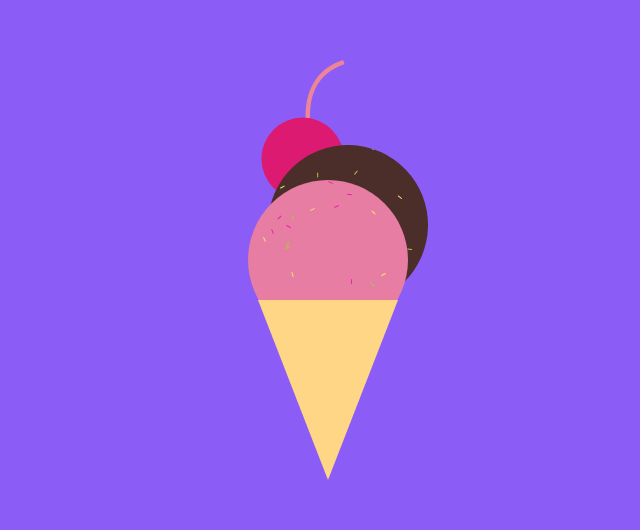
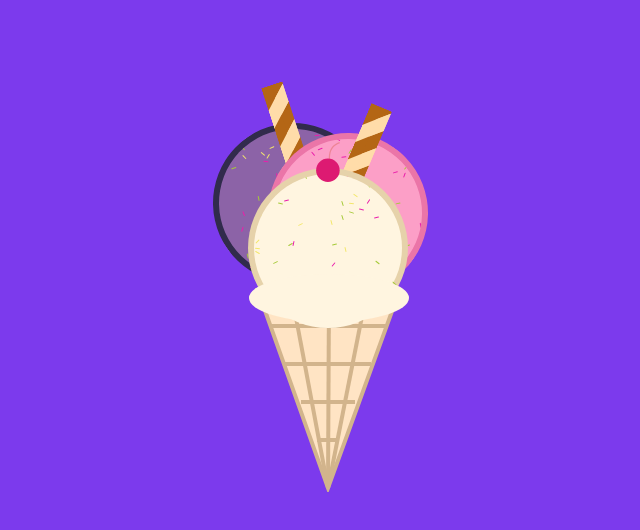
Before and after one commit to prasanna-rkumar/IceScream, a React (Create React App) app: page / in a window 1280 px wide. Shown: the part 102-632 px from the top of the page, without its empty margins (312-952 px from the left). Built offline with nearby package versions, Linux system fonts and the light colour scheme.

Commit message:
🚧 Ice cream editor

```diff
--- a/src/App.js
+++ b/src/App.js
@@ -3,7 +3,7 @@ import IcecreamEditor from './components/IcecreamEditor';
 
 function App() {
   return (
-    <div className="App flex w-full h-screen items-center justify-center bg-purple-500 ">
+    <div className="App flex w-full h-screen items-center justify-center bg-purple-600 ">
       <IcecreamEditor />
     </div>
   );
--- a/src/components/Cone.js
+++ b/src/components/Cone.js
@@ -1,13 +1,28 @@
-import styled from "styled-components";
-
-const Cone = styled.div`
-  margin-top: -40px;
-  height: 0px;
-  width: 0px;
-  border-right: 70px solid transparent;
-  border-left: 70px solid transparent;
-  border-top: 180px solid #FFD685;
-  z-index: 5;
-`;
-
-export default Cone;
+export default function Cone() {
+  return (
+    <svg style={{
+      marginTop: -40
+    }} height="204" width="150">
+      <polygon
+        points="4,0 146,4 75,200"
+        style={{
+          fill: "bisque",
+          stroke: "tan",
+          strokeWidth: 4,
+        }}
+      />
+      {[0, 0, 0].map((_, index) => (
+        <line x1={38 * (index + 1)} y1="3" x2="75" y2="200" style={{
+          stroke: "tan",
+          strokeWidth: 4,
+        }} />
+      ))}
+      {[0, 0, 0, 0].map((_, index) => (
+        <line x1={16 + index * 16} y1={38 * (index + 1)} x2={150 - 16 - index * 16} y2={38 * (index + 1)} style={{
+          stroke: "tan",
+          strokeWidth: 4,
+        }} />
+      ))}
+    </svg>
+  )
+};
--- a/src/components/IcecreamEditor.js
+++ b/src/components/IcecreamEditor.js
@@ -4,42 +4,58 @@ import Cone from "./Cone";
 import Scoop from './Scoop'
 import Sprinkles from "./Sprinkles";
 import cherry from '../assets/cherry.svg'
+import wafer from '../assets/wafer.svg'
+import WAFERS from "../constants/WAFERS";
+import randomRange from "../utils/randomRange";
 
 const IcecreamEditor = () => {
   const [chocolateConfig, setChocolateConfig] = useState({
     scoops: [
+
+      FLAVORS.vanilla,
       FLAVORS.strawberry,
-      FLAVORS.chocolate,
+      FLAVORS.blackCurrent,
     ],
     toppings: [
       <Sprinkles key="sprinkles" />
     ],
-    addCherry: true
+    addCherry: true,
+    wafers: [
+      WAFERS.stick,
+      WAFERS.stick,
+    ],
   });
 
   return <div className="m-auto flex flex-col items-center">
+
     <div className="flex h-56 w-full flex-col-reverse items-center relative">
+      {
+        chocolateConfig.wafers.map((item, index) => (
+          <img key="wafer" style={{
+            width: 25,
+            position: 'absolute',
+            zIndex: 3 + index,
+            top: (-10 + index * 10) + '%',
+            left: `${15 + index * 50}%`,
+            transform: `rotateZ(${(index % 2 === 0 ? '-' : '') + randomRange(15, 30)}deg)`,
+          }} src={wafer} alt='wafer' />
+        ))
+      }
       {chocolateConfig.scoops.map((flavor, index) => (
         <Scoop key={flavor.primary} flavor={flavor} scoopIndex={index}>
-          <div>
+          {
+            (chocolateConfig.addCherry && index === 0) && (
+              <img key="cherry" className="w-10 z-50 absolute transform -translate-x-1/2 left-1/2 -top-8" src={cherry} alt='cherry' />
+            )
+          }
+          <div className="w-full h-40 relative overflow-hidden rounded-full">
             {chocolateConfig.toppings.map((topping) => {
               return topping;
             })}
           </div>
-
         </Scoop>
       ))}
-      {
-        chocolateConfig.addCherry && (
-          <img style={{
-            top: '-25%',
-            transform: 'translateX(-25px)',
-            position: 'absolute',
-          }} src={cherry} alt='cherry' />
-        )
-      }
     </div>
-
     <Cone />
   </div>;
 }
--- a/src/components/Scoop.js
+++ b/src/components/Scoop.js
@@ -1,38 +1,52 @@
 import styled, { css } from 'styled-components'
 
 const deviationX = 20;
-const deviationY = -35;
+const deviationY = -25;
 
 const intToPixels = (size) => size + 'px';
 
 const calcX = (scoopIndex) => {
   let x;
+  x = deviationX + ((scoopIndex - 1) * 15);
   if (scoopIndex % 2 === 0) {
-    x = -deviationX;
-  } else {
-    x = deviationX;
+    x = -x;
   }
   return intToPixels(x);
 }
 
 const calcY = (scoopIndex) => {
-  return intToPixels(deviationY * scoopIndex);
+  return intToPixels(deviationY - (scoopIndex * 10));
 }
 
 
 const Scoop = styled.div(({ flavor, scoopIndex }) => {
   return css`
     background-color: ${flavor.primary};
+    border: 6px solid ${flavor.secondary};
+    border-bottom-color: transparent;
     width: 160px;
     height: 160px;
     border-radius: 100%;
     position: absolute;
-    overflow: hidden;
     z-index: ${4 - scoopIndex};
     ${scoopIndex > 0 && css`
         transform: translateX(${calcX(scoopIndex)}) translateY(${calcY(scoopIndex)}) rotateZ(${(scoopIndex % 2 === 0 ? -35 : 35) + 'deg'});
       `
     }
+    ${scoopIndex === 0 && css`
+      &::after {
+        content: '';
+        position: absolute;
+        bottom: 0px;
+        left: -5px;
+        height: 48px;
+        background: ${flavor.primary};
+        width: 160px;
+        border-radius: 100%;
+        z-index: ${4 - scoopIndex + 1};
+      }
+    `}
+
   `;
 });
 
--- a/src/components/Sprinkles.js
+++ b/src/components/Sprinkles.js
@@ -4,7 +4,7 @@ import randomRange from "../utils/randomRange";
 
 const Sprinkles = () => {
   let sprinkles = [];
-  for (let i = 0; i < 25 ; i++) {
+  for (let i = 0; i < 40 ; i++) {
     sprinkles.push(
       <Sprinkle key={i} i={i} />
     );
@@ -25,7 +25,7 @@ const Sprinkle = styled.div`
   border-radius: 20px;
   ${props => props.i !== undefined && css`
     background-color: ${SPRINKLE_COLORS[randomRange(0, 2)]};
-    top: ${appendPercentage(randomRange(0, 100))};
+    top: ${appendPercentage(randomRange(0, 75))};
     left: ${appendPercentage(randomRange(0, 100))};
     transform: rotateZ(${appendDegree(randomRange(0, 180))});
   `}
--- a/src/constants/FLAVORS.js
+++ b/src/constants/FLAVORS.js
@@ -1,12 +1,23 @@
 const FLAVORS = {
   strawberry: {
-    primary: '#E77DA3',
+    primary: '#FC9FC7',
+    secondary: '#EB75A8',
   },
   chocolate: {
-    primary: '#4B2D2A',
+    primary: '#B38246',
+    secondary: '#876235',
   },
   vanilla: {
-    primary: '#FAF6E3',
+    primary: '#FFF5E0',
+    secondary: '#E6D2AA',
+  },
+  blackCurrent: {
+    primary: '#8C63A7',
+    secondary: '#312B4C',
+  },
+  mint: {
+    primary: '#9BECBE',
+    secondary: '#3EB58B',
   },
 };
 
--- /dev/null
+++ b/src/constants/WAFERS.js
@@ -0,0 +1,5 @@
+const WAFERS = {
+  stick: 'stick',
+}
+
+export default WAFERS;
```
Also changed, not shown: src/assets/wafer.svg (added).
